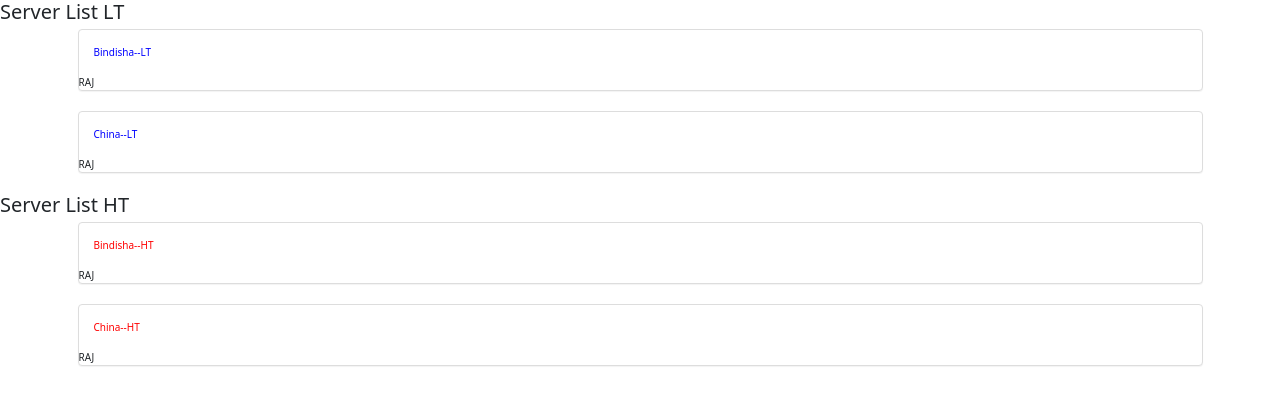
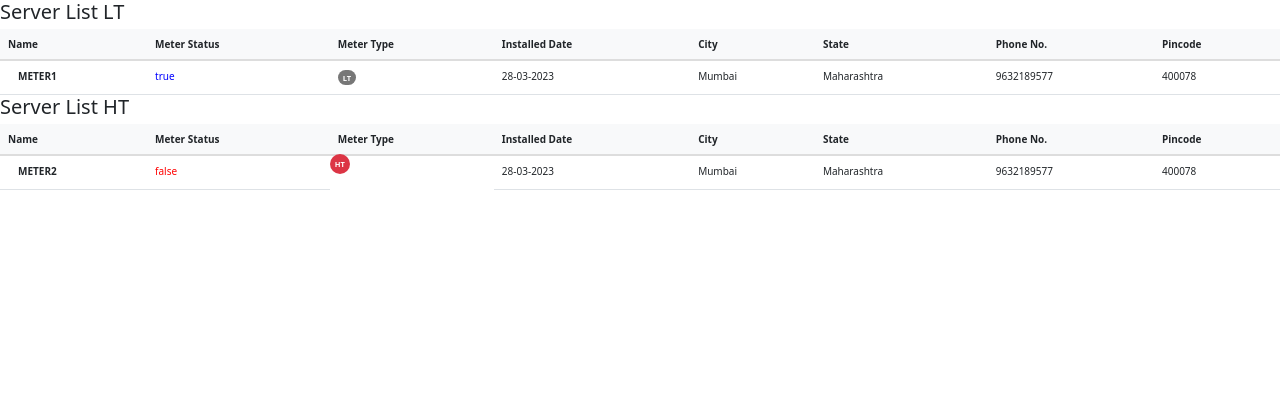
Before and after one commit to sachin19927/angularPraticeCode, an Angular app: page / in a window 1280 px wide. Shown: the top 404 px of the page. Built offline with nearby package versions, Linux system fonts and the light colour scheme.

Commit message:
recent commit

```diff
--- a/src/app/app.component.html
+++ b/src/app/app.component.html
@@ -1,4 +1,10 @@
-<h2>Server List LT</h2>
+<!-- <h2>Server List LT</h2>
 <app-server-list *ngFor="let serverList of meterDetailLt" [dataList]="serverList"></app-server-list>
 <h2>Server List HT</h2>
-<app-server-list *ngFor="let serverList of meterDetailHt" [dataList]="serverList"></app-server-list>
+<app-server-list *ngFor="let serverList of meterDetailHt" [dataList]="serverList"></app-server-list> -->
+
+
+<h2>Server List LT</h2>
+<app-server-list *ngFor="let metersList of meterDetailLt" [mtrList]="metersList"></app-server-list>
+<h2>Server List HT</h2>
+<app-server-list *ngFor="let metersList of meterDetailHt" [mtrList]="metersList"></app-server-list>
--- a/src/app/app.component.ts
+++ b/src/app/app.component.ts
@@ -1,3 +1,4 @@
+import { formatDate } from '@angular/common';
 import { Component } from '@angular/core';
 
 @Component({
@@ -7,11 +8,22 @@ import { Component } from '@angular/core';
 })
 export class AppComponent {
   title = 'demoAngular';
+  myDate = Date;
+
+  // meterDetailLt=[{"name":"Bindisha","city":"RAJ" , "type":"LT"},
+  //               {"name":"China","city":"RAJ" , "type":"LT"}]
+
+  //               meterDetailHt=[{"name":"Bindisha","city":"RAJ" , "type":"HT"},
+  //               {"name":"China","city":"RAJ" , "type":"HT"}]
+
+  // {name:string,mtr_status:boolean,mtr_type:string,installedDate:Date,
+  //   city:string,state:string,phoneNo:number,pincode:number};
+
+  meterDetailLt = [{"name":"METER1", "mtr_status":true ,"mtr_type":"LT","installedDate":new Date(),"city":"Mumbai",
+                  "state":"Maharashtra", "phoneNo":9632189577, "pincode":400078}]
+
+  meterDetailHt = [{"name":"METER2", "mtr_status":false ,"mtr_type":"HT","installedDate":new Date(),"city":"Mumbai",
+                  "state":"Maharashtra", "phoneNo":9632189577, "pincode":400078}]
 
 
-  meterDetailLt=[{"name":"Bindisha","city":"RAJ" , "type":"LT"},
-                {"name":"China","city":"RAJ" , "type":"LT"}]
-
-                meterDetailHt=[{"name":"Bindisha","city":"RAJ" , "type":"HT"},
-                {"name":"China","city":"RAJ" , "type":"HT"}]
 }
--- a/src/app/app.module.ts
+++ b/src/app/app.module.ts
@@ -4,11 +4,13 @@ import { BrowserModule } from '@angular/platform-browser';
 import { AppRoutingModule } from './app-routing.module';
 import { AppComponent } from './app.component';
 import { ServerListComponent } from './component/server-list/server-list.component';
+import { DatepipePipe } from './shared/datepipe.pipe';
 
 @NgModule({
   declarations: [
     AppComponent,
-    ServerListComponent
+    ServerListComponent,
+    DatepipePipe
   ],
   imports: [
     BrowserModule,
--- a/src/app/component/server-list/server-list.component.html
+++ b/src/app/component/server-list/server-list.component.html
@@ -1,7 +1,69 @@
-
+<!--
 <div class="container">
   <div class="panel panel-default">
     <div class="panel-body" [ngStyle]="meter.type==='LT'?{color:'blue'}:{color:'red'}">{{meter.name}}--{{meter.type}}</div>
     <span>{{meter.city}}</span>
   </div>
-</div>
+</div> -->
+
+
+
+<table class="table align-middle mb-0 bg-white">
+  <thead class="bg-light">
+    <tr>
+      <th>Name</th>
+      <th>Meter Status</th>
+      <th>Meter Type</th>
+      <th>Installed Date</th>
+      <th>City</th>
+      <th>State</th>
+      <th>Phone No.</th>
+      <th>Pincode</th>
+    </tr>
+  </thead>
+  <tbody>
+    <tr>
+      <td>
+        <div class="d-flex align-items-center">
+          <!-- <img
+              src="https://mdbootstrap.com/img/new/avatars/10.jpg"
+              alt=""
+              style="width: 45px; height: 45px"
+              class="rounded-circle"
+              /> -->
+          <div class="ms-3">
+            <p class="fw-bold mb-1">{{meterDetail.name | uppercase}}</p>
+            <!-- <p class="text-muted mb-0">john.doe@gmail.com</p> -->
+          </div>
+        </div>
+      </td>
+
+      <td>
+        <p class="fw-normal mb-1" [ngStyle]="meterDetail.mtr_status ===true?{color:'blue'}:{color:'red'}">{{meterDetail.mtr_status}}</p>
+        <!-- <p class="text-muted mb-0">IT department</p> -->
+      </td>
+      <td *ngIf="meterDetail.mtr_type==='LT'; else elseBlock">
+        <span class="badge badge-success rounded-pill d-inline" >{{meterDetail.mtr_type}}</span>
+      </td>
+      <ng-template #elseBlock><span class="badge bg-danger rounded-pill d-inline" >{{meterDetail.mtr_type}}</span></ng-template>
+
+
+      <td>
+        <p class="fw-normal mb-1">{{meterDetail.installedDate | date:'dd-MM-yyyy' }}</p>
+        <!-- <p class="text-muted mb-0">IT department</p> -->
+      </td>
+      <td>
+        <p class="fw-normal mb-1">{{meterDetail.city }}</p>
+      </td>
+      <td>
+        <p class="fw-normal mb-1">{{meterDetail.state }}</p>
+      </td>
+      <td>
+        <p class="fw-normal mb-1">{{meterDetail.phoneNo }}</p>
+      </td>
+      <td>
+        <p class="fw-normal mb-1">{{meterDetail.pincode }}</p>
+      </td>
+    </tr>
+      </tbody>
+</table>
--- a/src/app/component/server-list/server-list.component.ts
+++ b/src/app/component/server-list/server-list.component.ts
@@ -1,4 +1,5 @@
 import { Component, Input, OnInit } from '@angular/core';
+import { DatepipePipe } from 'src/app/shared/datepipe.pipe';
 
 @Component({
   selector: 'app-server-list',
@@ -10,6 +11,10 @@ export class ServerListComponent implements OnInit {
 
  @Input('dataList') meter!:{name:string,city:string,type:string};
 
+ @Input('mtrList') meterDetail!:{name:string,mtr_status:boolean,mtr_type:string,installedDate:Date,city:string,state:string,phoneNo:number,pincode:number};
+//datepipe: any;
+
+
   constructor() { }
 
   ngOnInit(): void {
--- /dev/null
+++ b/src/app/shared/datepipe.pipe.ts
@@ -0,0 +1,15 @@
+import { Pipe, PipeTransform } from '@angular/core';
+import { DatePipe } from '@angular/common';
+
+@Pipe({
+  name: 'datepipe'
+})
+export class DatepipePipe implements PipeTransform {
+
+ transform(value: string |null) {
+       var datePipe = new DatePipe("en-US");
+        value = datePipe.transform(value, 'dd/MM/yyyy');
+        return value;
+    }
+
+}
```
Also changed, not shown: meter.jpg (added), 1 other file (tests, documents, lock files or other folders).
